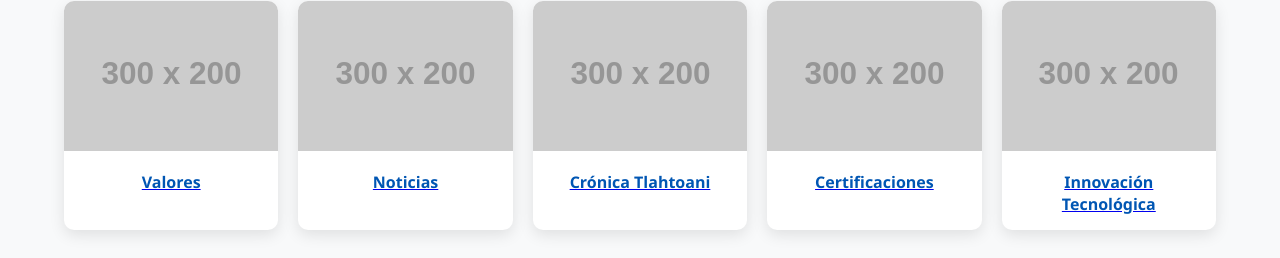
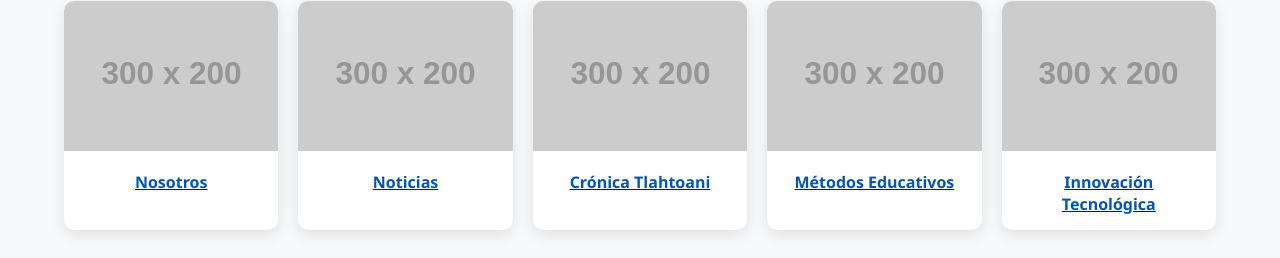
Before and after one commit to colegiotlahtoani/web, a plain HTML site: page index.html in a window 1280 px wide. Shown: the part 1007-1265 px from the top of the page. Drawn offline with Linux system fonts and the light colour scheme; placeholder pictures from the web are drawn by us.

Commit message:
Update index.html

```diff
--- a/index.html
+++ b/index.html
@@ -479,7 +479,7 @@
                             <li><a href="#talleres">Talleres</a></li>
                             <li><a href="#salidas">Salidas Culturales</a></li>
                             <li><a href="#eventos">Eventos</a></li>
-                            <li><a href="#certificaciones">Certificaciones</a></li>
+                            <li><a href="#certificaciones">Métodos Educativos</a></li>
                         </ul>
                     </li>
                     <li><a href="#informes">Informes</a></li>
@@ -528,7 +528,7 @@
                 </a>
                 <a href="#valores" class="menu-item">
                     <img src="https://via.placeholder.com/300x200?text=Valores" alt="Valores">
-                    <span>Valores</span>
+                    <span>Nosotros</span>
                 </a>
                 <a href="#noticias" class="menu-item">
                     <img src="https://via.placeholder.com/300x200?text=Noticias" alt="Noticias">
@@ -540,7 +540,7 @@
                 </a>
                 <a href="#certificaciones" class="menu-item">
                     <img src="https://via.placeholder.com/300x200?text=Certificaciones" alt="Certificaciones">
-                    <span>Certificaciones</span>
+                    <span>Métodos Educativos</span>
                 </a>
                 <a href="#innovacion" class="menu-item">
                     <img src="https://via.placeholder.com/300x200?text=Innovación+Tecnológica" alt="Innovación Tecnológica">
```
